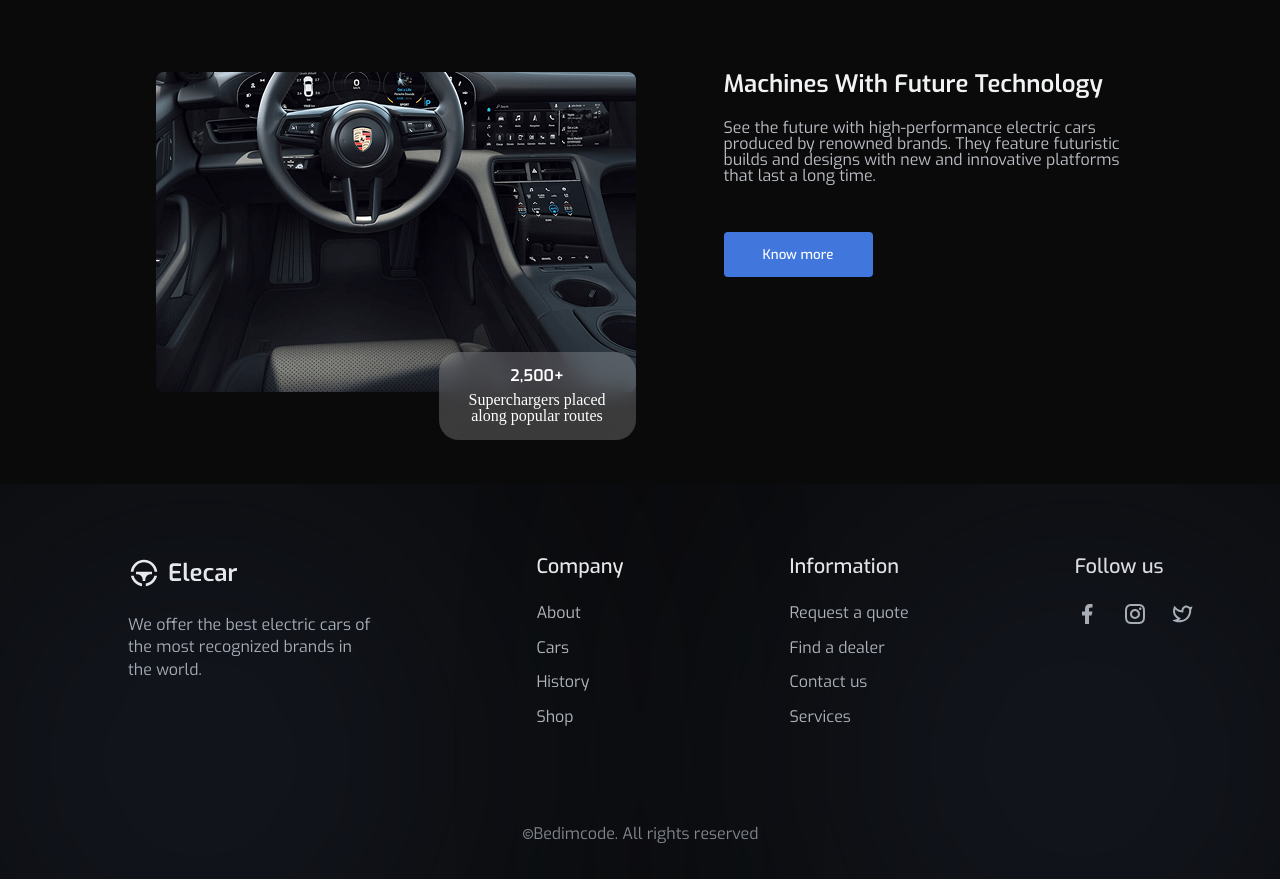
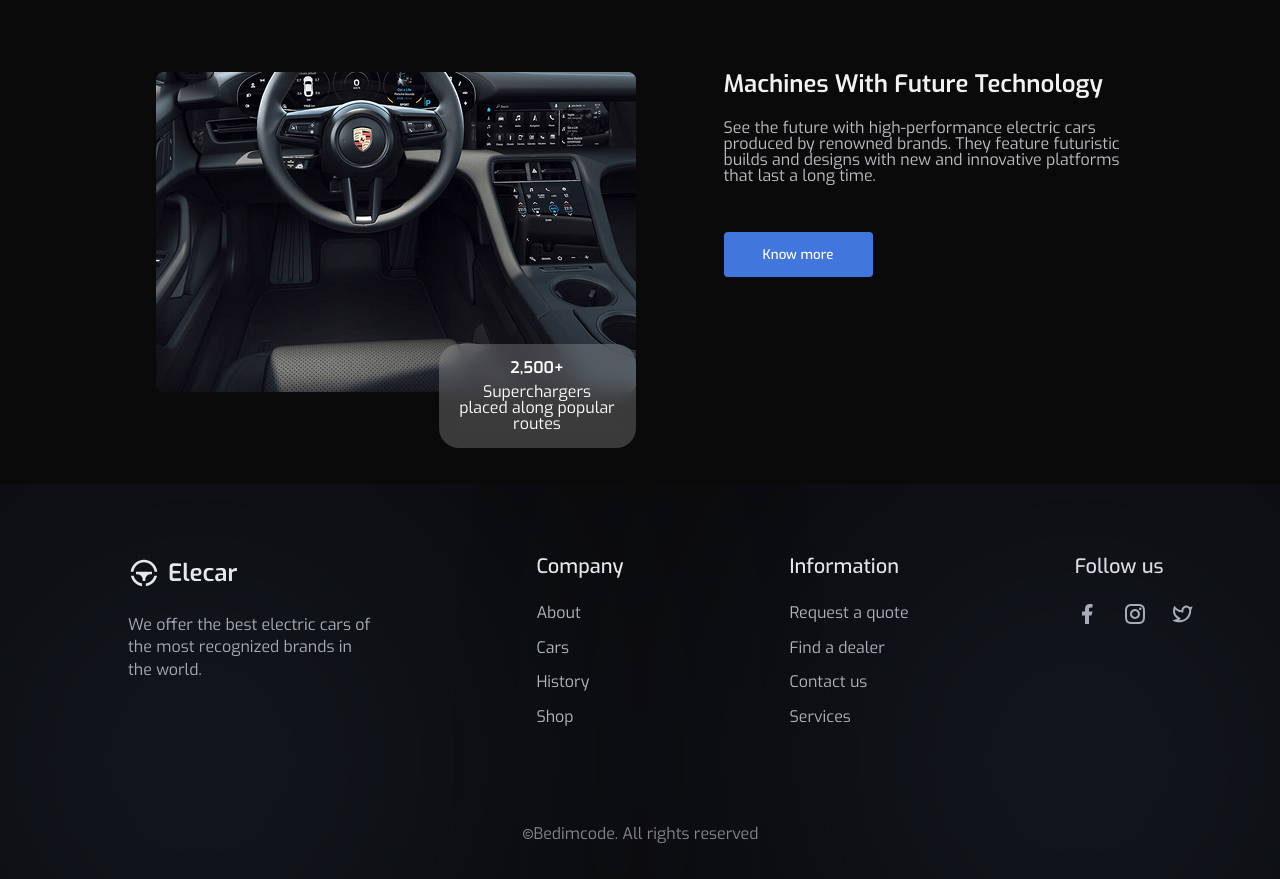
Before and after one commit to Sandro-sulava/Elecar-Project, a React (Vite) app: page / in a window 1280 px wide. Built offline with nearby package versions, Linux system fonts and the light colour scheme.

Commit message:
Update FutureTechnology.module.css

```diff
--- a/src/components/FutureTechnology/FutureTechnology.module.css
+++ b/src/components/FutureTechnology/FutureTechnology.module.css
@@ -36,7 +36,7 @@
 }
 
 .car-info-popup span {
-  font-family: "exo-regular" Arial, Helvetica, sans-serif;
+  font-family: "exo-regular", Arial, Helvetica, sans-serif;
   color: var(--text-color);
   max-width: 157px;
   width: 100%;
```
